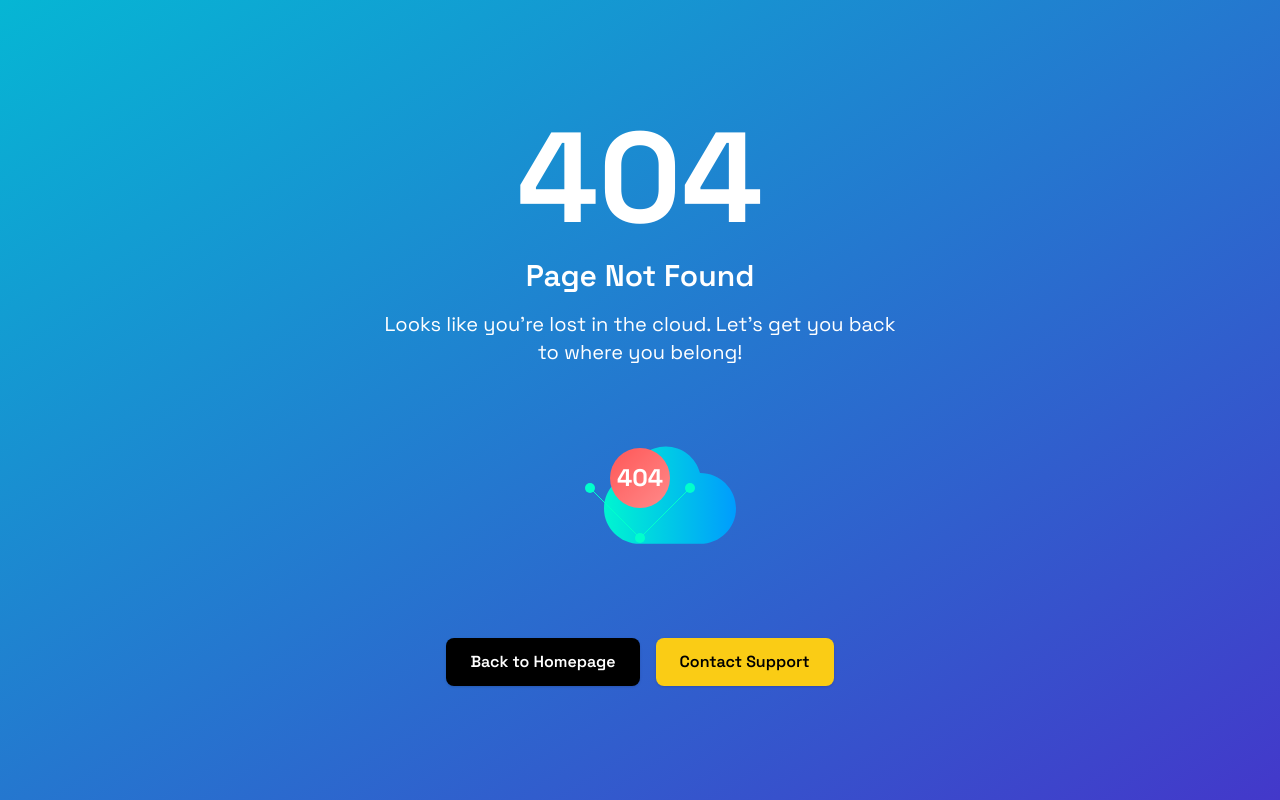
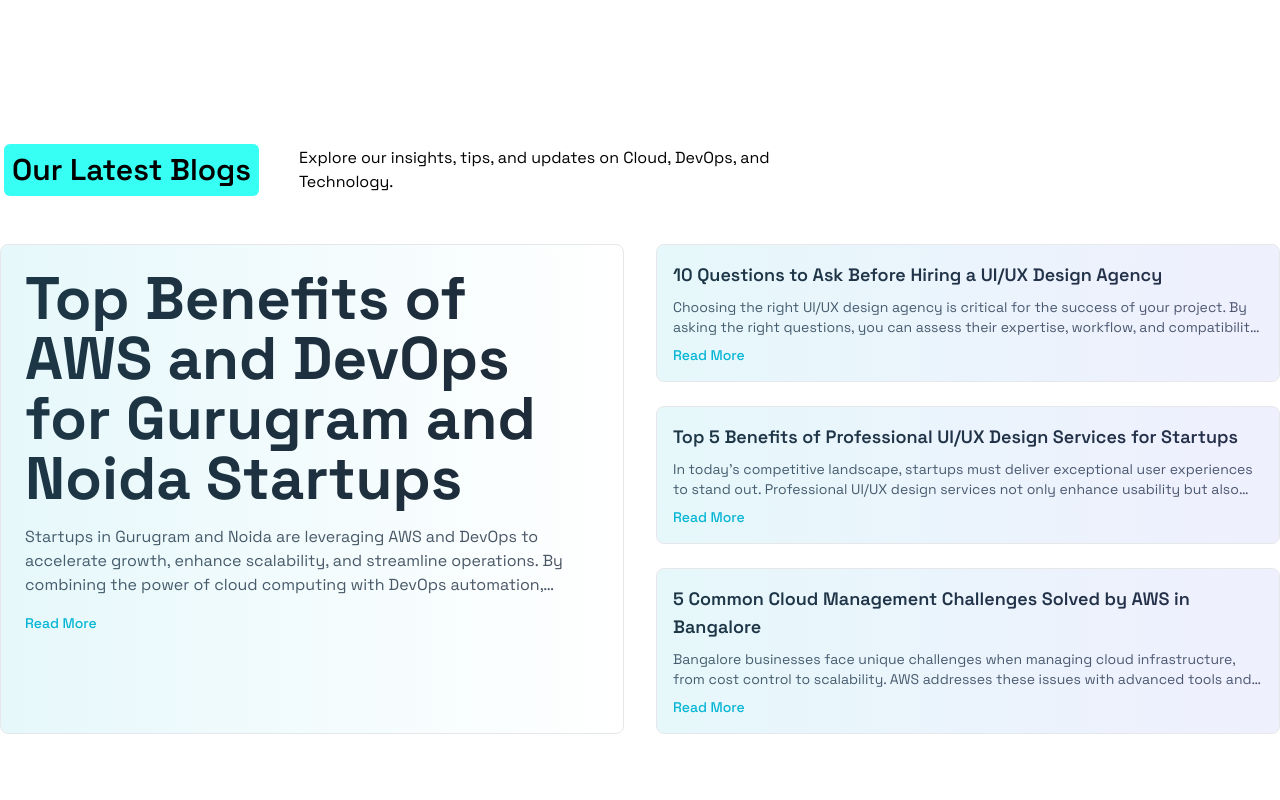
Before and after one commit to onEggy/OnEggyWeb, a Next.js app: page /components/latestBlogs in a window 1280 px wide. Before the commit this address had no page. Built offline with nearby package versions, Linux system fonts and the light colour scheme.

Commit message:
Added blog in our site

```diff
--- /dev/null
+++ b/src/pages/components/latestBlogs.js
@@ -0,0 +1,66 @@
+import React from "react";
+import Link from "next/link";
+import blogsData from "../../../public/AllBlogs/index.json";
+import Headline from "../components/headline";
+
+const LatestBlogs = () => {
+  // Sort blogs to show the latest blog as the first one
+  const sortedBlogs = blogsData.reverse();
+  const latestBlog = sortedBlogs[0];
+  const otherBlogs = sortedBlogs.slice(1, 4); // Get the next 3 blogs
+
+  const title = "Our Latest Blogs";
+  const desc = "Explore our insights, tips, and updates on Cloud, DevOps, and Technology.";
+
+  return (
+    <div className="py-16">
+      <div className="max-w-7xl mx-auto">
+        {/* Section Heading */}
+        <Headline title={title} desc={desc} descCss={"md:mt-8"} />
+
+        {/* Blog Layout */}
+        <div className="grid grid-cols-1 md:grid-cols-4 gap-8 mt-12">
+          {/* Latest Blog */}
+          <div className="col-span-1 md:col-span-2 border rounded-lg p-6 hover:shadow-xl transition-shadow duration-300 relative overflow-hidden group">
+            <div className="absolute inset-0 bg-gradient-to-r from-cyan-500 to-blue-500 opacity-10 group-hover:opacity-20 transition-opacity duration-300"></div>
+            <Link href={`/blogs/${latestBlog.slug}`}>
+              <div className="block cursor-pointer">
+                <h2 className="text-6xl font-bold text-gray-800 group-hover:text-cyan-600 transition-colors duration-300">
+                  {latestBlog.title}
+                </h2>
+                <p className="mt-4 text-gray-600 text-base line-clamp-3">
+                  {latestBlog.overview}
+                </p>
+                <div className="mt-4 text-sm font-medium text-cyan-500 group-hover:underline">
+                  Read More
+                </div>
+              </div>
+            </Link>
+          </div>
+
+          {/* Other Blogs */}
+          <div className="col-span-1 md:col-span-2 grid grid-cols-1 gap-6">
+            {otherBlogs.map((blog, index) => (
+              <Link href={`/blogs/${blog.slug}`} key={index}>
+                <div className="border rounded-lg p-4 hover:shadow-lg transition-shadow duration-300 cursor-pointer relative overflow-hidden group">
+                  <div className="absolute inset-0 bg-gradient-to-r from-cyan-500 to-indigo-500 opacity-10 group-hover:opacity-20 transition-opacity duration-300"></div>
+                  <h3 className="text-lg font-semibold text-gray-800 group-hover:text-cyan-600 transition-colors duration-300">
+                    {blog.title}
+                  </h3>
+                  <p className="mt-2 text-gray-600 text-sm line-clamp-2">
+                    {blog.overview}
+                  </p>
+                  <div className="mt-2 text-sm font-medium text-cyan-500 group-hover:underline">
+                    Read More
+                  </div>
+                </div>
+              </Link>
+            ))}
+          </div>
+        </div>
+      </div>
+    </div>
+  );
+};
+
+export default LatestBlogs;
--- a/src/pages/home/landing.js
+++ b/src/pages/home/landing.js
@@ -19,6 +19,7 @@ import serviceData from "../../../public/data/serviceData.json";
 import PartnerShowcase from "../components/partnerShowcase";
 import FaqSection from "../components/faq";
 import HiringBanner from "../components/hiring";
+import LatestBlogs from "../components/latestBlogs";
 
 const Home = (skill) => {
   const [isOpen, setIsOpen] = useState(false);
@@ -110,6 +111,7 @@ const Home = (skill) => {
         buttonText="Get your proposal"
       />
       <Marksheet />
+      <LatestBlogs />
       <Testimonials />
       <FaqSection />
       <ContactUs />
--- a/src/pages/service/[type].js
+++ b/src/pages/service/[type].js
@@ -16,6 +16,7 @@ import Marquee from "react-fast-marquee";
 import seoData from "../../../public/data/service-seo.json";
 import serviceData from "../../../public/data/serviceData.json";
 import CaseStudyComponent from "../components/caseStudiesMarquee";
+import LatestBlogs from "../components/latestBlogs";
 
 // Dynamically Imported Components
 const PartnerShowcase = dynamic(() => import("../components/partnerShowcase"), { ssr: false });
@@ -115,6 +116,7 @@ const service = (props) => {
         buttonText="Get your free proposal"
       />
       <TechnologyStack />
+      <LatestBlogs />
       <Marksheet />
       <ContactUs />
       <EnquiryModal />
```
